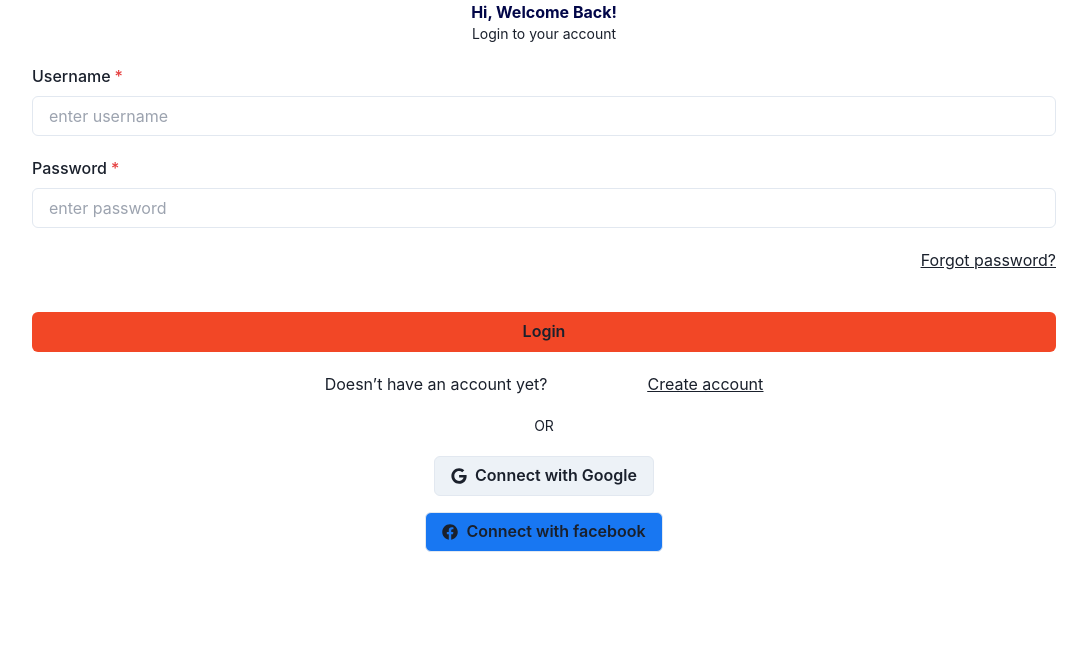
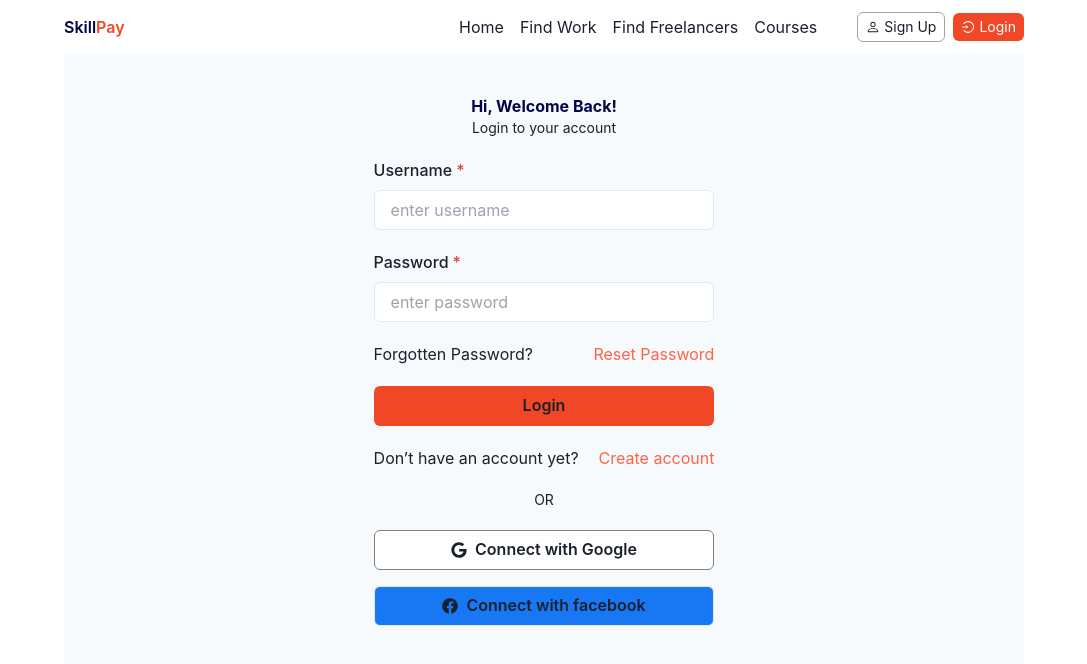
Before and after one commit to Padom2020/SkillPay_Frontend, a Next.js app: page /signin in a window 1280 px wide. Shown: the top 664 px of the page, without its empty margins (96-1183 px from the left). Built offline with nearby package versions, Linux system fonts and the light colour scheme.

Commit message:
signin page completed

```diff
--- /dev/null
+++ b/components/Auth/AuthLayout.tsx
@@ -0,0 +1,22 @@
+import { Center } from '@chakra-ui/react';
+import React, { ReactNode } from 'react';
+import Header from '../Header';
+import WrapContent from '../Layout/WrapContent';
+
+type Props = {
+   children?: ReactNode;
+   title?: string;
+};
+
+const Layout = ({ children, title = 'This is the default title' }: Props) => (
+   <div>
+    <Header />
+    <WrapContent >
+      <Center w="full" bg="gray.50" py="10">
+      {children}
+      </Center>
+    </WrapContent>
+   </div>
+);
+
+export default Layout;
--- a/components/Auth/LoginForm.tsx
+++ b/components/Auth/LoginForm.tsx
@@ -26,9 +26,10 @@ import {
     };
 
     return (
-      <Stack alignItems={"center"} justifyContent={"center"} spacing="5" w="full">
 
-        <Stack spacing="5" as="form" onSubmit={handleSubmit} w={["full", "80%"]}>
+      <Stack alignItems={"center"} justifyContent={"center"} spacing="5" maxWidth={"600px"}>
+
+        <Stack spacing="5" as="form" onSubmit={handleSubmit}>
 
             <Center flexDir="column">
             <Text className='text-primary font-bold'>
@@ -60,16 +61,19 @@ import {
               placeholder="enter password"
             />
           </FormControl>
-          <HStack pb="5" justifyContent={"flex-end"} textDecoration="underline">
-            <Link href="/forgot-password">Forgot password?</Link>
-          </HStack>
+            <Center justifyContent={"space-between"}>
+          <Text>Forgotten Password?</Text>
+            <Box color='tomato'>
+            <Link  href="/forgot-password" >Reset Password</Link>
+            </Box>
+            </Center>
 
           <Button type="submit" bg="#F24726">
             Login
           </Button>
-          <Center gap="100" flexDir="row">
-            <Text> Doesn’t have an account yet? </Text>
-            <Box as="span" textDecor={"underline"}>
+          <Center gap={5} justifyContent={"space-between"}>
+            <Text> Don’t have an account yet? </Text>
+            <Box color='tomato' as="span" >
               <Link href="/signup">Create account</Link>
             </Box>
 
@@ -84,12 +88,12 @@ import {
 
 
 
-        <Center className="space-y-4" flexDir="column" >
-          <Button  className='flex flex-row items-center bg-white border  px-2 py-1 space-x-1 text-sm rounded-md' leftIcon={<FaGoogle />} >
+        <Center className="space-y-4" flexDir="column" width={"full"} >
+          <Button width={"full"} leftIcon={<FaGoogle />} bgColor="white" border={"1px solid gray"}>
             Connect with Google
           </Button>
 
-          <Button className='flex flex-row items-center bg-blue border px-2 py-1 space-x-1 text-sm rounded-md' bg="#1877F2" leftIcon={<FaFacebook />} >
+          <Button width={"full"} className='flex flex-row items-center bg-blue border px-2 py-1 space-x-1 text-sm rounded-md' bg="#1877F2" leftIcon={<FaFacebook />} >
             Connect with facebook
           </Button>
         </Center>
--- a/components/Header.tsx
+++ b/components/Header.tsx
@@ -2,6 +2,8 @@ import Link from 'next/link';
 import { BsPerson } from 'react-icons/bs';
 import { AiOutlineLogin } from 'react-icons/ai';
 import { useRouter } from 'next/router';
+import { Box } from '@chakra-ui/react';
+import WrapContent from './Layout/WrapContent';
 
 type Props = {};
 
@@ -9,7 +11,9 @@ const Header = (props: Props) => {
    const router = useRouter();
 
    return (
-      <header className='max-w-[90%] mx-auto flex flex-row items-start xl:items-center sticky top-0 py-3'>
+      <Box as="header">
+         <WrapContent >
+      <div className='mx-auto flex flex-row items-start xl:items-center sticky top-0 py-3'>
          <h2 className='flex-1'>
             <span className='text-primary font-semibold'>Skill</span>
             <span className='text-orange font-semibold'>Pay</span>
@@ -26,7 +30,7 @@ const Header = (props: Props) => {
                      className={
                         router.pathname == '/about' ? 'text-orange' : ''
                      }
-                  >
+                     >
                      Find Work
                   </a>
                </Link>
@@ -52,7 +56,9 @@ const Header = (props: Props) => {
                </button>
             </div>
          </div>
-      </header>
+      </div>
+         </WrapContent>
+      </Box>
    );
 };
 
--- /dev/null
+++ b/components/Layout/WrapContent.tsx
@@ -0,0 +1,12 @@
+import { Container } from "@chakra-ui/react";
+import React from "react";
+
+function WrapContent({ children }) {
+  return (
+    <Container maxW="container.lg" w="full" px={8} mx="auto">
+      {children}
+    </Container>
+  );
+}
+
+export default WrapContent;
--- a/pages/signin.tsx
+++ b/pages/signin.tsx
@@ -1,9 +1,13 @@
 import React from "react";
 import LoginForm from "../components/Auth/LoginForm";
+import AuthLayout from "../components/Auth/AuthLayout";
+
 
 function login() {
   return (
+    <AuthLayout>
       <LoginForm />
+      </AuthLayout>
   );
 }
 
```
